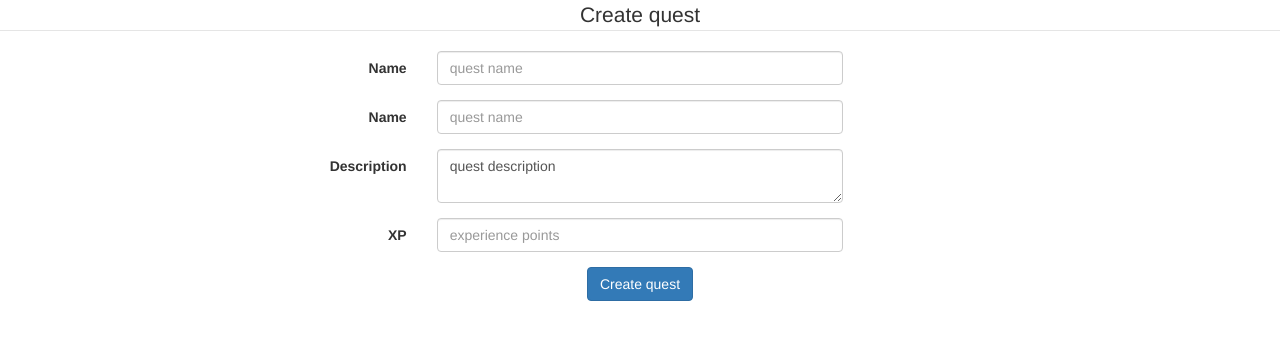
After one commit to hornyakl/lamp-goc-server, a PHP site: template templates/quest-create.phtml in a window 1280 px wide. The commit adds this page. Shown: the top 340 px of the page. Run offline with PHP 8.4, Linux system fonts and the light colour scheme; the template is opened without the code that fills it, so the values that code supplies are empty; some libraries are stand-ins or nearby versions.

Commit message:
bootstrap, quest create, saved, list endpoints, quest list mocks, todo

```diff
--- a/public/css/main.css
+++ b/public/css/main.css
@@ -2,17 +2,8 @@ body {
     margin: 50px 0 0 0;
     padding: 0;
     width: 100%;
-    font-family: "Helvetica Neue", Helvetica, Arial, sans-serif;
+    font-family: Arial, sans-serif;
     text-align: center;
     color: #aaa;
     font-size: 18px;
 }
-
-h1 {
-    color: #719e40;
-    letter-spacing: -3px;
-    font-family: 'Lato', sans-serif;
-    font-size: 30px;
-    font-weight: 200;
-    margin-bottom: 0;
-}
--- /dev/null
+++ b/public/js/quest.js
@@ -0,0 +1,14 @@
+function getLocation() {
+    var x = document.getElementById("demo");
+    if (navigator.geolocation) {
+        navigator.geolocation.getCurrentPosition(showPosition);
+    } else {
+        x.innerHTML = "Geolocation is not supported by this browser.";
+    }
+}
+
+function showPosition(position) {
+    var x = document.getElementById("demo");
+    x.innerHTML = "Latitude: " + position.coords.latitude +
+        "<br>Longitude: " + position.coords.longitude;
+}
--- a/templates/blocks/foot.phtml
+++ b/templates/blocks/foot.phtml
@@ -1,2 +1,5 @@
+
+<script src="https://code.jquery.com/jquery-3.1.1.min.js" integrity="sha256-hVVnYaiADRTO2PzUGmuLJr8BLUSjGIZsDYGmIJLv2b8=" crossorigin="anonymous"></script>
+<script src="https://maxcdn.bootstrapcdn.com/bootstrap/3.3.7/js/bootstrap.min.js" integrity="sha384-Tc5IQib027qvyjSMfHjOMaLkfuWVxZxUPnCJA7l2mCWNIpG9mGCD8wGNIcPD7Txa" crossorigin="anonymous"></script>
 </body>
 </html>
--- a/templates/blocks/head.phtml
+++ b/templates/blocks/head.phtml
@@ -5,9 +5,8 @@
     <title>LAMP GOC 2017 server</title>
     <link href='//fonts.googleapis.com/css?family=Lato:300' rel='stylesheet' type='text/css'>
     <link rel="stylesheet" type="text/css" href="css/main.css">
-    <script
-        src="https://code.jquery.com/jquery-3.1.1.min.js"
-        integrity="sha256-hVVnYaiADRTO2PzUGmuLJr8BLUSjGIZsDYGmIJLv2b8="
-        crossorigin="anonymous"></script>
+    <link rel="stylesheet" href="https://maxcdn.bootstrapcdn.com/bootstrap/3.3.7/css/bootstrap.min.css" integrity="sha384-BVYiiSIFeK1dGmJRAkycuHAHRg32OmUcww7on3RYdg4Va+PmSTsz/K68vbdEjh4u" crossorigin="anonymous">
+
+    <script src="js/quest.js"></script>
 </head>
 <body>
--- /dev/null
+++ b/templates/quest-create.phtml
@@ -0,0 +1,56 @@
+<?php include('blocks/head.phtml'); ?>
+
+<form class="form-horizontal">
+    <fieldset>
+
+        <!-- Form Name -->
+        <legend>Create quest</legend>
+
+        <!-- Text input-->
+        <div class="form-group">
+            <label class="col-md-4 control-label" for="name">Name</label>
+            <div class="col-md-4">
+                <input id="name" name="name" type="text" placeholder="quest name" class="form-control input-md" required="">
+
+            </div>
+        </div>
+
+        <!-- Text input-->
+        <div class="form-group">
+            <label class="col-md-4 control-label" for="name">Name</label>
+            <div class="col-md-4">
+                <input id="name" name="name" type="text" placeholder="quest name" class="form-control input-md" required="">
+
+            </div>
+        </div>
+
+        <!-- Textarea -->
+        <div class="form-group">
+            <label class="col-md-4 control-label" for="description">Description</label>
+            <div class="col-md-4">
+                <textarea class="form-control" id="description" name="description">quest description</textarea>
+            </div>
+        </div>
+
+        <!-- Text input-->
+        <div class="form-group">
+            <label class="col-md-4 control-label" for="experience_point">XP</label>
+            <div class="col-md-4">
+                <input id="experience_point" name="experience_point" type="text" placeholder="experience points" class="form-control input-md" required="">
+
+            </div>
+        </div>
+
+        <!-- Button -->
+        <div class="form-group">
+            <label class="col-md-4 control-label" for="send"></label>
+            <div class="col-md-4">
+                <button id="send" name="send" class="btn btn-primary">Create quest</button>
+            </div>
+        </div>
+
+    </fieldset>
+</form>
+
+
+<?php include('blocks/foot.phtml'); ?>
--- a/templates/create-quest.phtml
+++ b/templates/quest-saved.phtml
@@ -1,5 +1,6 @@
 <?php include('blocks/head.phtml'); ?>
 
-<h1>create quest</h1>
+
+<h2>Quest created</h2>
 
 <?php include('blocks/foot.phtml'); ?>
```
Also changed, not shown: src/routes.php (+7 -13 lines), src/settings.php (+8 -0 lines), templates/index.phtml (+0 -18 lines), README.md.
